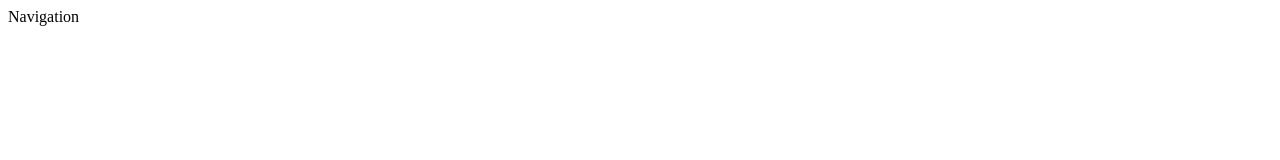
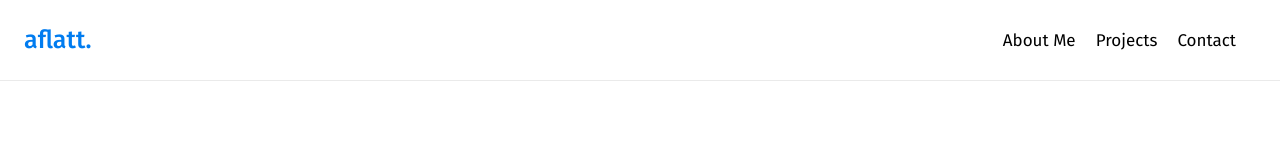
Before and after one commit to austindflatt/portfolio-revisited, a plain HTML site: page index.html in a window 1280 px wide. Drawn offline with Linux system fonts and the light colour scheme.

Commit message:
fcompleted header/navigation bar

```diff
--- a/index.html
+++ b/index.html
@@ -4,13 +4,25 @@
     <meta charset="UTF-8">
     <meta http-equiv="X-UA-Compatible" content="IE=edge">
     <meta name="viewport" content="width=device-width, initial-scale=1.0">
-    <title>Portfolio Revisited</title>
+    <title>Austin Flatt | Software Engineer</title>
     <link rel="stylesheet" href="style.css">
+    <link rel="stylesheet" href="https://fonts.googleapis.com/css?family=Fira+Sans:300,400,500,600,700">
 </head>
 <body>
 
     <div class="container">
-        <div id="header">Navigation</div>
+        <header class="header-bar">
+            <div class="header-secondary">
+                <div class="nav">
+                    <a class="nav-logo" href="#top">aflatt.</a>
+                    <ul class="nav-links">
+                        <a class="links" href="#about">About Me</a>
+                        <a class="links" href="#projects">Projects</a>
+                        <a class="links" href="#contact">Contact</a>
+                    </ul>
+                </div>
+            </div>
+        </header>
     </div>
 
 </body>
--- a/style.css
+++ b/style.css
@@ -1,3 +1,99 @@
+:root {
+    --main: #007CF0;
+    --main-tint: #007cf010;
+    --bg: #fff;
+    --main-text: #000;
+    --green: #22cc52;
+    --border-radius: 4px;
+}
+
+::selection {
+    background-color: var(--green);
+    color: var(--white);
+}
+
 body {
-    background-color: #FFF;
+    background-color: var(--bg);
+    margin: 0px;
+    -webkit-font-smoothing: antialiased;
 }
+
+a {
+    color: var(--main);
+    transition: color 250ms ease-out 0s;
+    text-decoration: none;
+}
+
+a:hover {
+    color: var(--green);
+  }
+
+.header-bar {
+    width: 100%;
+    height: 80px;
+    background-color: rgba(255, 255, 255, 0.8);
+    border-bottom: 1px solid rgb(234, 234, 234);
+    backdrop-filter: saturate(180%) blur(20px);
+    display: flex;
+    -webkit-box-pack: center;
+    justify-content: center;
+    -webkit-box-align: center;
+    align-items: center;
+    z-index: 3;
+    position: fixed;
+    top: 0px;
+}
+
+.header-secondary {
+    max-width: 1280px;
+    width: 100%;
+    margin: 0px auto;
+    padding-left: 24px;
+    padding-right: 24px;
+}
+
+.nav {
+    position: relative;
+    display: flex;
+    -webkit-box-pack: justify;
+    justify-content: space-between;
+    -webkit-box-align: center;
+    align-items: center;
+}
+
+.nav-logo {
+    line-height: 1;
+    font-family: "Fira Sans", sans-serif;
+    font-weight: 500;
+    font-size: 25px;
+    text-decoration: none;
+    color: var(--main);
+    transition: all 0.25s cubic-bezier(0.645, 0.045, 0.355, 1) 0s;
+}
+
+ul.nav-links {
+    line-height: 1;
+    text-decoration: none;
+    text-align: -webkit-match-parent;
+    color: var(--main-text);
+    font-family: "Fira Sans", sans-serif;
+    font-size: 17px;
+    margin: 10px;
+    padding: 0px;
+    list-style: none;
+    display: inherit;
+}
+
+.links {
+    color: var(--main-text);
+    font-family: "Fira Sans", sans-serif;
+    font-size: 17px;
+    margin: 10px;
+    padding: 0px;
+    list-style: none;
+    display: inherit;
+}
+
+.links:hover {
+    color: var(--main);
+}
```
